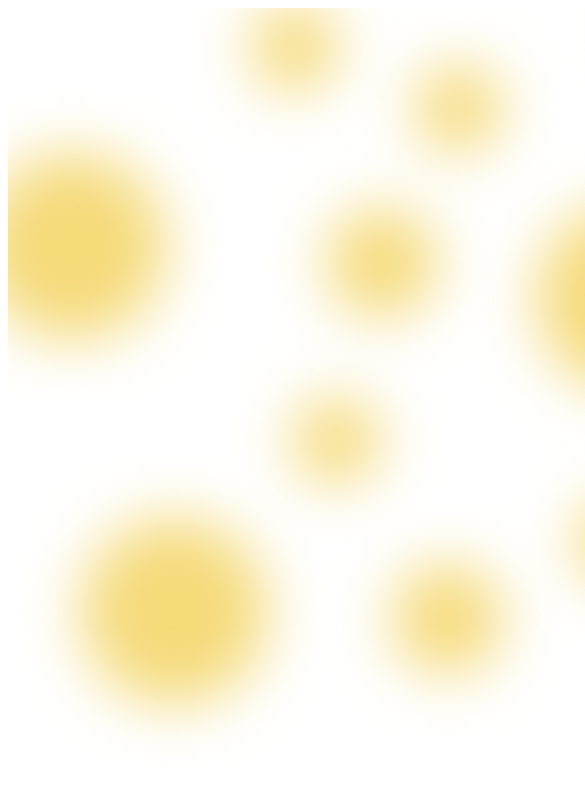
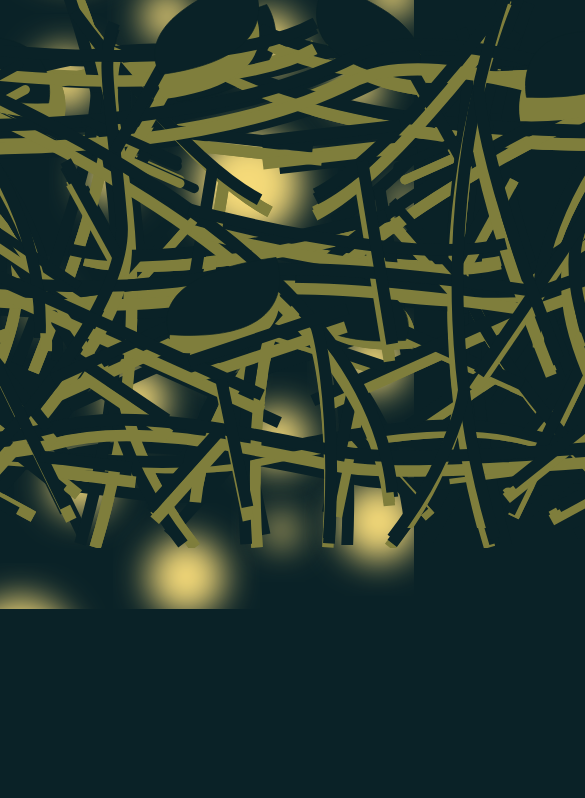
Before and after one commit to so-sasha/listograd-web-poster-js, a plain HTML site: page index.html in a window 390 px wide. Shown: the top 798 px of the page, 585 px wide, since content can reach past the window. Drawn offline with Linux system fonts and the light colour scheme.

Commit message:
media adaptations

```diff
--- a/css/main.css
+++ b/css/main.css
@@ -1,5 +1,69 @@
 @import "reset.css";
 
-body {
+html {
   background-color: #0A2227;
+  overflow: hidden;
 }
+
+.branches, .fireflies {
+  position: absolute
+}
+
+/* iphone xs */
+@media screen and (max-width: 375px) {
+
+  .branches {
+    margin-left: -100vw;
+    width: 450vw;
+  }
+
+  .fireflies {
+    transform: rotate(90deg);
+    margin-left: -100vw;
+    width: 300vw;
+  }
+}
+
+/* iphone 8 plus */
+@media screen and (max-width: 414px) {
+
+  .branches {
+    margin-left: -100vw;
+    width: 400vw;
+  }
+
+  .fireflies {
+    transform: rotate(90deg);
+    margin-left: -100vw;
+    width: 300vw;
+  }
+}
+
+/* ipad mini 9.7" portrait */
+@media screen and (max-width: 768px) {
+
+  .branches {
+    margin-left: -100vw;
+    width: 250vw;
+  }
+
+  .fireflies {
+    transform: rotate(90deg);
+    margin-left: -100vw;
+    width: 200vw;
+  }
+}
+
+/* ipad mini 9.7" landscape */
+@media screen and (max-width: 1024px) {
+
+  .branches {
+    margin-left: -50vw;
+  }
+
+  .fireflies {
+    transform: rotate(90deg);
+    margin-left: -50vw;
+    width: 200vw;
+  }
+}
--- a/index.html
+++ b/index.html
@@ -1,18 +1,19 @@
 <!DOCTYPE html>
 <html lang="en" dir="ltr">
   <head>
-    <meta charset="utf-8">
+    <meta name ="viewport" content="width=device-width, initial-scale=1.0">
     <title>Вечеринка у светлячков</title>
+    <link rel="stylesheet" href="css/main.css">
   </head>
   <body>
-    <img src="img/fireflies.svg" alt="Светлячки">
-    <img src="img/branches.svg" alt="Ветки">
-    <img src="img/branches_2.svg" alt="Ветки">
-    <img src="img/branches_3.svg" alt="Ветки">
-    <img src="img/branches_4.svg" alt="Ветки">
-    <img src="img/branches_5.svg" alt="Ветки">
-    <img src="img/branches_6.svg" alt="Ветки">
-    <img src="img/branches_7.svg" alt="Ветки">
-    <img src="img/branches_8.svg" alt="Ветки">
+    <img class="fireflies"src="img/fireflies.svg" alt="Светлячки">
+    <img class="branches"src="img/branches.svg" alt="Ветки">
+    <img class="branches"src="img/branches_2.svg" alt="Ветки">
+    <img class="branches"src="img/branches_3.svg" alt="Ветки">
+    <img class="branches"src="img/branches_4.svg" alt="Ветки">
+    <img class="branches"src="img/branches_5.svg" alt="Ветки">
+    <img class="branches"src="img/branches_6.svg" alt="Ветки">
+    <img class="branches"src="img/branches_7.svg" alt="Ветки">
+    <img class="branches"src="img/branches_8.svg" alt="Ветки">
   </body>
 </html>
```
Also changed, not shown: 1 other file.
